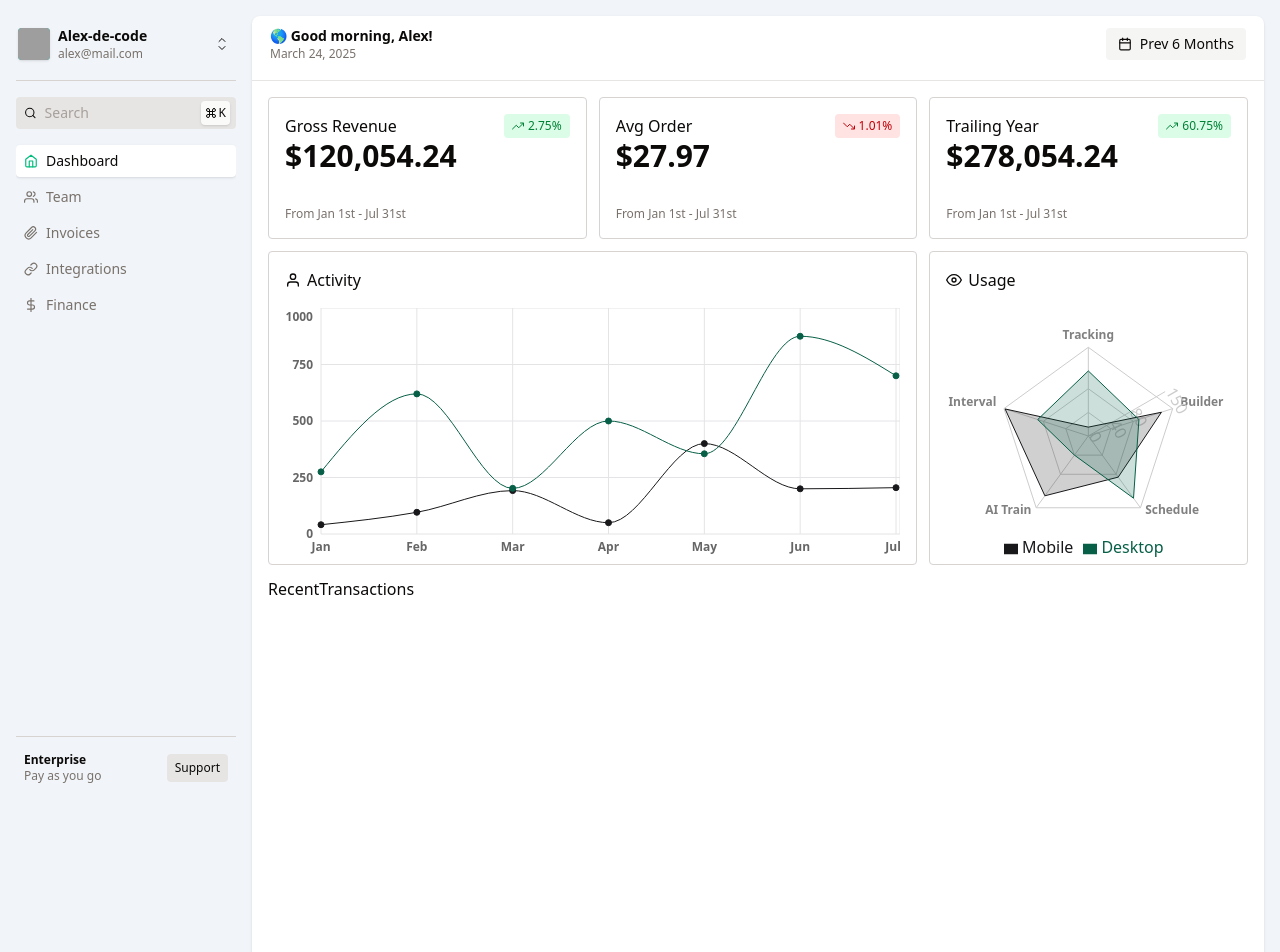
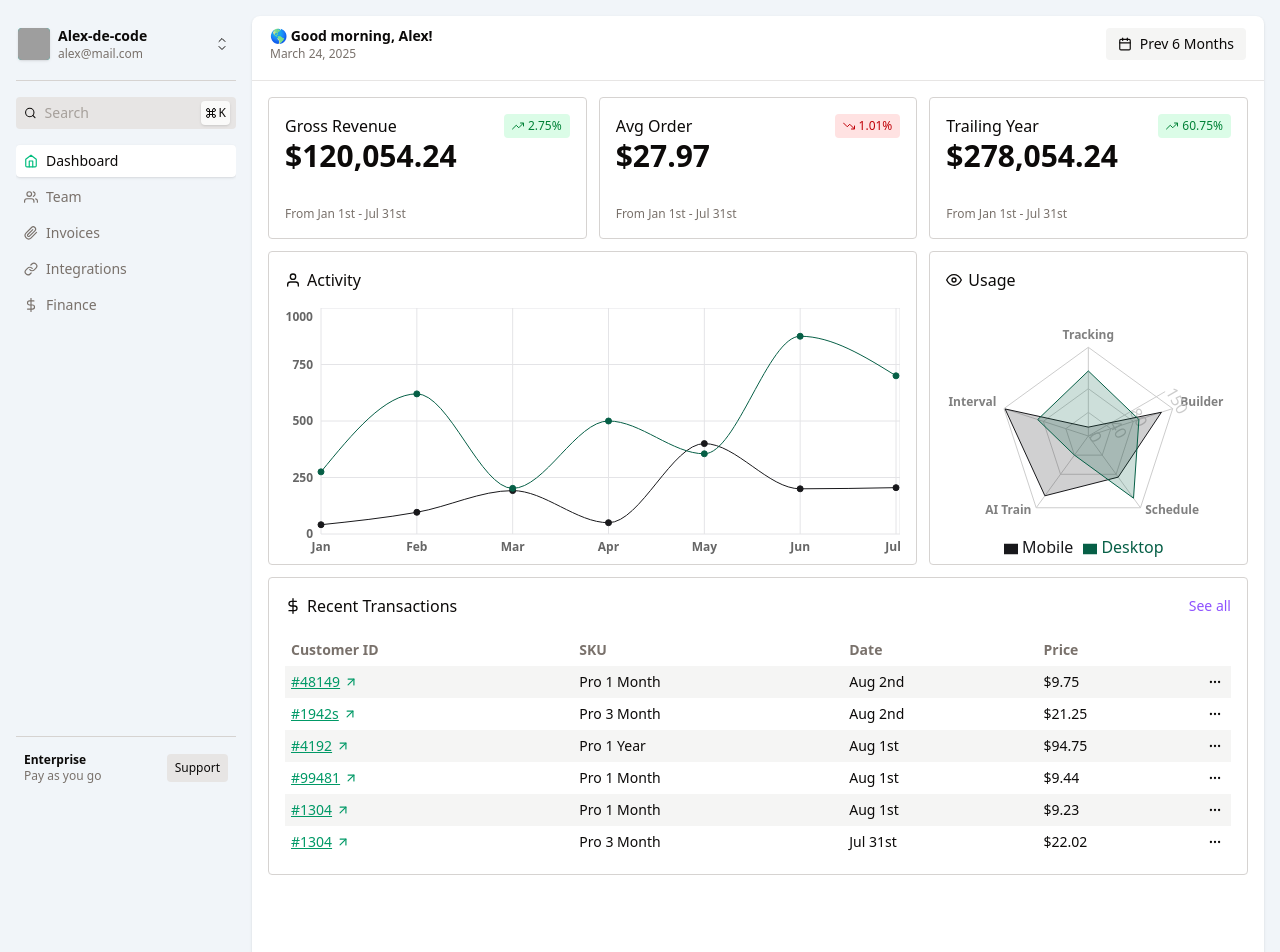
Before and after one commit to Alex-de-code/admin-dashboard-1, a React (Vite) app: page / in a window 1280 px wide. Shown: the top 952 px of the page. Built offline with nearby package versions, Linux system fonts and the light colour scheme; grey boxes are pictures that could not be loaded.

Commit message:
transactions table

```diff
--- a/src/components/Dashboard/RecentTransactions.jsx
+++ b/src/components/Dashboard/RecentTransactions.jsx
@@ -1,7 +1,103 @@
 import React from "react";
+import { FiArrowUpRight, FiDollarSign, FiMoreHorizontal } from "react-icons/fi";
 
-const RecentTransactions = () => {
-  return <div>RecentTransactions</div>;
+export const RecentTransactions = () => {
+  return (
+    <div className="col-span-12 p-4 rounded border border-stone-300">
+      <div className="mb-4 flex items-center justify-between">
+        <h3 className="flex items-center gap-1.5 font-medium">
+          <FiDollarSign /> Recent Transactions
+        </h3>
+        <button className="text-sm text-violet-500 hover:underline">
+          See all
+        </button>
+      </div>
+      <table className="w-full table-auto">
+        <TableHead />
+
+        <tbody>
+          <TableRow
+            cusId="#48149"
+            sku="Pro 1 Month"
+            date="Aug 2nd"
+            price="$9.75"
+            order={1}
+          />
+          <TableRow
+            cusId="#1942s"
+            sku="Pro 3 Month"
+            date="Aug 2nd"
+            price="$21.25"
+            order={2}
+          />
+          <TableRow
+            cusId="#4192"
+            sku="Pro 1 Year"
+            date="Aug 1st"
+            price="$94.75"
+            order={3}
+          />
+          <TableRow
+            cusId="#99481"
+            sku="Pro 1 Month"
+            date="Aug 1st"
+            price="$9.44"
+            order={4}
+          />
+          <TableRow
+            cusId="#1304"
+            sku="Pro 1 Month"
+            date="Aug 1st"
+            price="$9.23"
+            order={5}
+          />
+          <TableRow
+            cusId="#1304"
+            sku="Pro 3 Month"
+            date="Jul 31st"
+            price="$22.02"
+            order={6}
+          />
+        </tbody>
+      </table>
+    </div>
+  );
 };
 
+const TableHead = () => {
+  return (
+    <thead>
+      <tr className="text-sm font-normal text-stone-500">
+        <th className="text-start p-1.5">Customer ID</th>
+        <th className="text-start p-1.5">SKU</th>
+        <th className="text-start p-1.5">Date</th>
+        <th className="text-start p-1.5">Price</th>
+        <th className="w-8"></th>
+      </tr>
+    </thead>
+  );
+};
+
+const TableRow = ({ cusId, sku, date, price, order }) => {
+  return (
+    <tr className={order % 2 ? "bg-stone-100 text-sm" : "text-sm"}>
+      <td className="p-1.5">
+        <a
+          href="#"
+          className="text-emerald-600 underline flex items-center gap-1"
+        >
+          {cusId} <FiArrowUpRight />
+        </a>
+      </td>
+      <td className="p-1.5">{sku}</td>
+      <td className="p-1.5">{date}</td>
+      <td className="p-1.5">{price}</td>
+      <td className="w-8">
+        <button className="hover:bg-stone-200 transition-colors grid place-content-center rounded text-sm size-8">
+          <FiMoreHorizontal />
+        </button>
+      </td>
+    </tr>
+  );
+};
 export default RecentTransactions;
```
